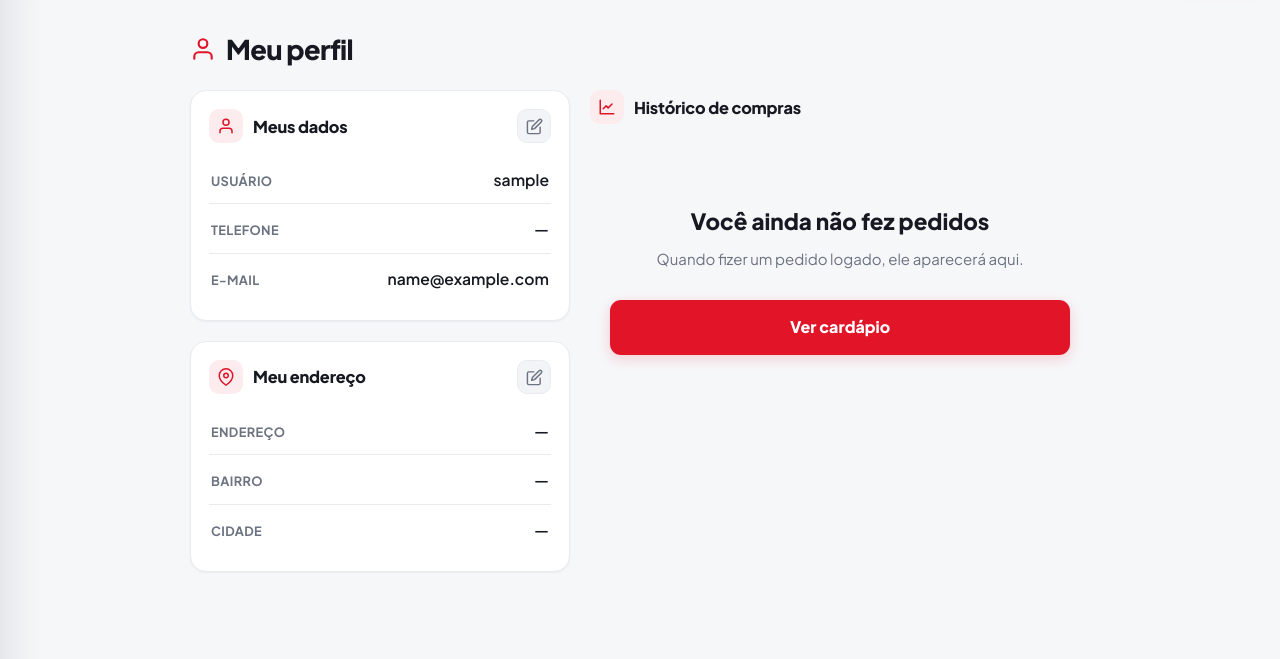
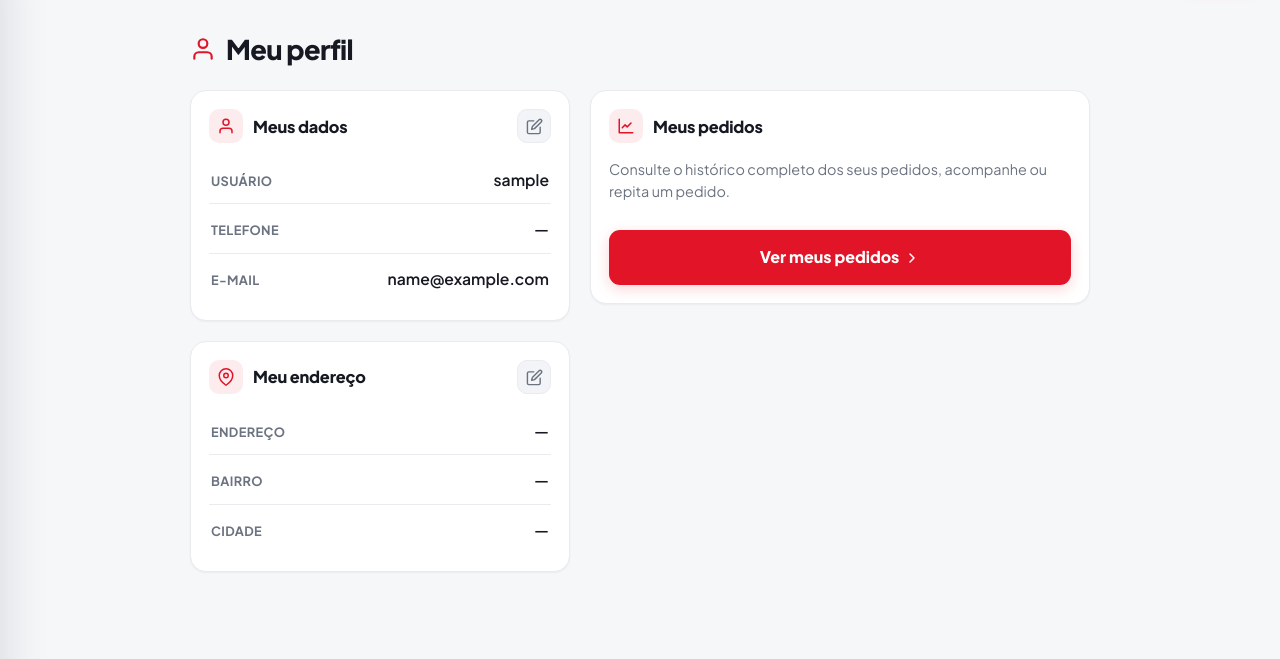
Before and after one commit to uWillianG/OnMenu, a Django app: page /accounts/perfil/ in a window 1280 px wide. Shown: the part 64-723 px from the top of the page. Run offline with Django 5.2, Linux system fonts and the light colour scheme; the visitor is signed in with stand-in values (Sample User, id 1); data that the repository does not hold is empty.

Commit message:
Implementação tela de pedidos

```diff
--- a/accounts/urls.py
+++ b/accounts/urls.py
@@ -12,6 +12,7 @@ urlpatterns = [
     path('signup/', views.signup, name='signup'),
     path('perfil/', views.profile, name='profile'),
     path('perfil/salvar-endereco/', views.save_address, name='save_address'),
+    path('meus-pedidos/', views.order_history, name='order_history'),
 
     # Recuperação de senha (esqueci a senha)
     path(
--- a/accounts/views.py
+++ b/accounts/views.py
@@ -70,23 +70,27 @@ def profile(request):
                 messages.success(request, 'Dados atualizados com sucesso.')
                 return redirect('accounts:profile')
 
+    return render(
+        request,
+        'registration/profile.html',
+        {
+            'form': form,
+            'address_form': address_form,
+            'delivery_areas': _delivery_areas_data(),
+        },
+    )
+
+
+@login_required
+def order_history(request):
+    """Tela de consulta: lista todos os pedidos do usuário."""
     orders = (
         Order.objects
         .filter(user=request.user)
         .prefetch_related('items__options')
         .order_by('-created_at')
     )
-
-    return render(
-        request,
-        'registration/profile.html',
-        {
-            'form': form,
-            'address_form': address_form,
-            'orders': orders,
-            'delivery_areas': _delivery_areas_data(),
-        },
-    )
+    return render(request, 'registration/order_history.html', {'orders': orders})
 
 
 @login_required
--- a/static/css/styles.css
+++ b/static/css/styles.css
@@ -2673,7 +2673,12 @@ body.has-bulk-bar { padding-bottom: 96px; }
 .poi-options { display: block; color: var(--muted); font-size: .8rem; }
 .poi-total { font-weight: 700; color: var(--text); white-space: nowrap; }
 
-.profile-order-actions { display: flex; justify-content: flex-end; }
+.profile-order-actions { display: flex; justify-content: flex-end; gap: 8px; flex-wrap: wrap; }
+
+.btn-track { display: inline-flex; align-items: center; gap: 6px; }
+
+.profile-orders-link-text { color: var(--muted); font-size: .9rem; margin: 2px 0 14px; line-height: 1.5; }
+.profile-orders-link .btn-primary { display: inline-flex; align-items: center; justify-content: center; gap: 5px; width: auto; }
 .btn-repeat {
   display: inline-flex;
   align-items: center;
--- a/templates/base.html
+++ b/templates/base.html
@@ -9,7 +9,7 @@
   <link rel="preconnect" href="https://fonts.googleapis.com">
   <link rel="preconnect" href="https://fonts.gstatic.com" crossorigin>
   <link href="https://fonts.googleapis.com/css2?family=Plus+Jakarta+Sans:wght@400;500;600;700;800&display=swap" rel="stylesheet">
-  <link rel="stylesheet" href="{% static 'css/styles.css' %}?v=71">
+  <link rel="stylesheet" href="{% static 'css/styles.css' %}?v=72">
 </head>
 <body>
 
@@ -55,6 +55,11 @@
           <span class="sidebar-ico">
             <svg viewBox="0 0 24 24" fill="none" stroke="currentColor" stroke-width="2" stroke-linecap="round" stroke-linejoin="round"><path d="M20 21v-2a4 4 0 0 0-4-4H8a4 4 0 0 0-4 4v2"/><circle cx="12" cy="7" r="4"/></svg>
           </span> Perfil
+        </a>
+        <a class="sidebar-link" href="{% url 'accounts:order_history' %}">
+          <span class="sidebar-ico">
+            <svg viewBox="0 0 24 24" fill="none" stroke="currentColor" stroke-width="2" stroke-linecap="round" stroke-linejoin="round"><path d="M6 2 3 6v14a2 2 0 0 0 2 2h14a2 2 0 0 0 2-2V6l-3-4z"/><line x1="3" y1="6" x2="21" y2="6"/><path d="M16 10a4 4 0 0 1-8 0"/></svg>
+          </span> Meus pedidos
         </a>
         {% if request.user.is_staff %}
         <a class="sidebar-link" href="{% url 'orders:staff_order_list' %}">
--- a/templates/registration/profile.html
+++ b/templates/registration/profile.html
@@ -143,99 +143,25 @@
 
     </div>{# .profile-aside #}
 
-    {# ── Histórico de compras ───────────────────────────────────── #}
-    <section class="profile-history">
-      <div class="checkout-card-head" style="background:none;padding:0;border:0;margin-bottom:4px">
+    {# ── Atalho para a tela de pedidos ──────────────────────────── #}
+    <section class="checkout-card profile-orders-link">
+      <div class="checkout-card-head">
         <span class="checkout-card-icon ico-red">
           <svg viewBox="0 0 24 24" fill="none" stroke="currentColor" stroke-width="2" stroke-linecap="round" stroke-linejoin="round"><path d="M3 3v18h18"/><path d="M18.7 8l-5.1 5.2-2.8-2.7L7 14.3"/></svg>
         </span>
-        Histórico de compras
+        Meus pedidos
       </div>
-
-      <div class="order-cards">
-        {% for order in orders %}
-          <article class="profile-order">
-            <div class="profile-order-top">
-              <div class="order-card-info">
-                <h2>{{ order.order_number }}</h2>
-                <p class="order-card-meta">
-                  {{ order.created_at|date:"d/m/Y H:i" }} &nbsp;·&nbsp;
-                  {{ order.get_payment_method_display }}
-                </p>
-              </div>
-              <div class="order-card-right">
-                {% if order.status == 'received' %}
-                  <span class="status-pill received">Recebido</span>
-                {% elif order.status == 'preparing' %}
-                  <span class="status-pill preparing">Em preparo</span>
-                {% elif order.status == 'out_for_delivery' %}
-                  <span class="status-pill out_for_delivery">Saiu para entrega</span>
-                {% elif order.status == 'delivered' %}
-                  <span class="status-pill delivered">Entregue</span>
-                {% elif order.status == 'cancelled' %}
-                  <span class="status-pill cancelled">Cancelado</span>
-                {% endif %}
-                <span class="order-total">{{ currency_symbol }} {{ order.total|floatformat:2 }}</span>
-              </div>
-            </div>
-
-            <ul class="profile-order-items">
-              {% for item in order.items.all %}
-                <li>
-                  <span class="poi-qty">{{ item.quantity }}×</span>
-                  <span class="poi-name">
-                    {{ item.item_name }}
-                    {% if item.options.all %}
-                      <small class="poi-options">
-                        {% for opt in item.options.all %}{{ opt.choice_name }}{% if not forloop.last %}, {% endif %}{% endfor %}
-                      </small>
-                    {% endif %}
-                  </span>
-                  <span class="poi-total">{{ currency_symbol }} {{ item.line_total|floatformat:2 }}</span>
-                </li>
-              {% endfor %}
-            </ul>
-
-            <div class="profile-order-actions">
-              <button type="button" class="btn-primary btn-repeat"
-                      data-order="{{ order.order_number }}"
-                      data-url="{% url 'orders:repeat_order' order.order_number %}">
-                <svg viewBox="0 0 24 24" width="16" height="16" fill="none" stroke="currentColor" stroke-width="2" stroke-linecap="round" stroke-linejoin="round"><polyline points="23 4 23 10 17 10"/><polyline points="1 20 1 14 7 14"/><path d="M3.51 9a9 9 0 0 1 14.85-3.36L23 10M1 14l4.64 4.36A9 9 0 0 0 20.49 15"/></svg>
-                Repetir pedido
-              </button>
-            </div>
-          </article>
-        {% empty %}
-          <div class="empty-state">
-            <h2>Você ainda não fez pedidos</h2>
-            <p>Quando fizer um pedido logado, ele aparecerá aqui.</p>
-            <a href="{% url 'menu:menu_list' %}" class="btn-primary" style="margin-top:8px">Ver cardápio</a>
-          </div>
-        {% endfor %}
-      </div>
+      <p class="profile-orders-link-text">Consulte o histórico completo dos seus pedidos, acompanhe ou repita um pedido.</p>
+      <a class="btn-primary" href="{% url 'accounts:order_history' %}">
+        Ver meus pedidos
+        <svg viewBox="0 0 24 24" width="16" height="16" fill="none" stroke="currentColor" stroke-width="2.2" stroke-linecap="round" stroke-linejoin="round"><polyline points="9 18 15 12 9 6"/></svg>
+      </a>
     </section>
 
   </div>
 </div>
 
 {{ delivery_areas|json_script:"delivery-data" }}
-
-{# ── Modal de confirmação "repetir pedido" ────────────────────── #}
-<div class="confirm-modal" id="repeat-modal" hidden>
-  <div class="confirm-modal-backdrop" data-close></div>
-  <div class="confirm-modal-panel" role="dialog" aria-modal="true" aria-labelledby="repeat-modal-title">
-    <h3 class="confirm-modal-title" id="repeat-modal-title">Repetir pedido</h3>
-    <p class="confirm-modal-text">Você realmente deseja repetir este pedido?</p>
-    <p class="confirm-modal-sub" id="repeat-modal-order"></p>
-    <div class="confirm-modal-actions">
-      <button type="button" class="btn-secondary" data-close>Não</button>
-      <form method="post" id="repeat-form" style="margin:0">
-        {% csrf_token %}
-        <button type="submit" class="btn-primary">Sim, repetir</button>
-      </form>
-    </div>
-  </div>
-</div>
 {% endblock %}
 
 {% block extra_js %}
@@ -293,35 +219,5 @@
     buildNeighborhoods(citySel.value, nbSel.value);
     citySel.addEventListener('change', function () { buildNeighborhoods(this.value, null); });
   })();
-
-  (function () {
-    var modal = document.getElementById('repeat-modal');
-    var form  = document.getElementById('repeat-form');
-    var label = document.getElementById('repeat-modal-order');
-    if (!modal || !form) return;
-
-    function open(url, orderNumber) {
-      form.setAttribute('action', url);
-      label.textContent = orderNumber;
-      modal.hidden = false;
-      document.body.classList.add('no-scroll');
-    }
-    function close() {
-      modal.hidden = true;
-      document.body.classList.remove('no-scroll');
-    }
-
-    document.querySelectorAll('.btn-repeat').forEach(function (btn) {
-      btn.addEventListener('click', function () {
-        open(btn.dataset.url, btn.dataset.order);
-      });
-    });
-    modal.querySelectorAll('[data-close]').forEach(function (el) {
-      el.addEventListener('click', close);
-    });
-    document.addEventListener('keydown', function (e) {
-      if (e.key === 'Escape' && !modal.hidden) close();
-    });
-  })();
 </script>
 {% endblock %}
```
Also changed, not shown: templates/registration/order_history.html (added, +126 -0 lines).
